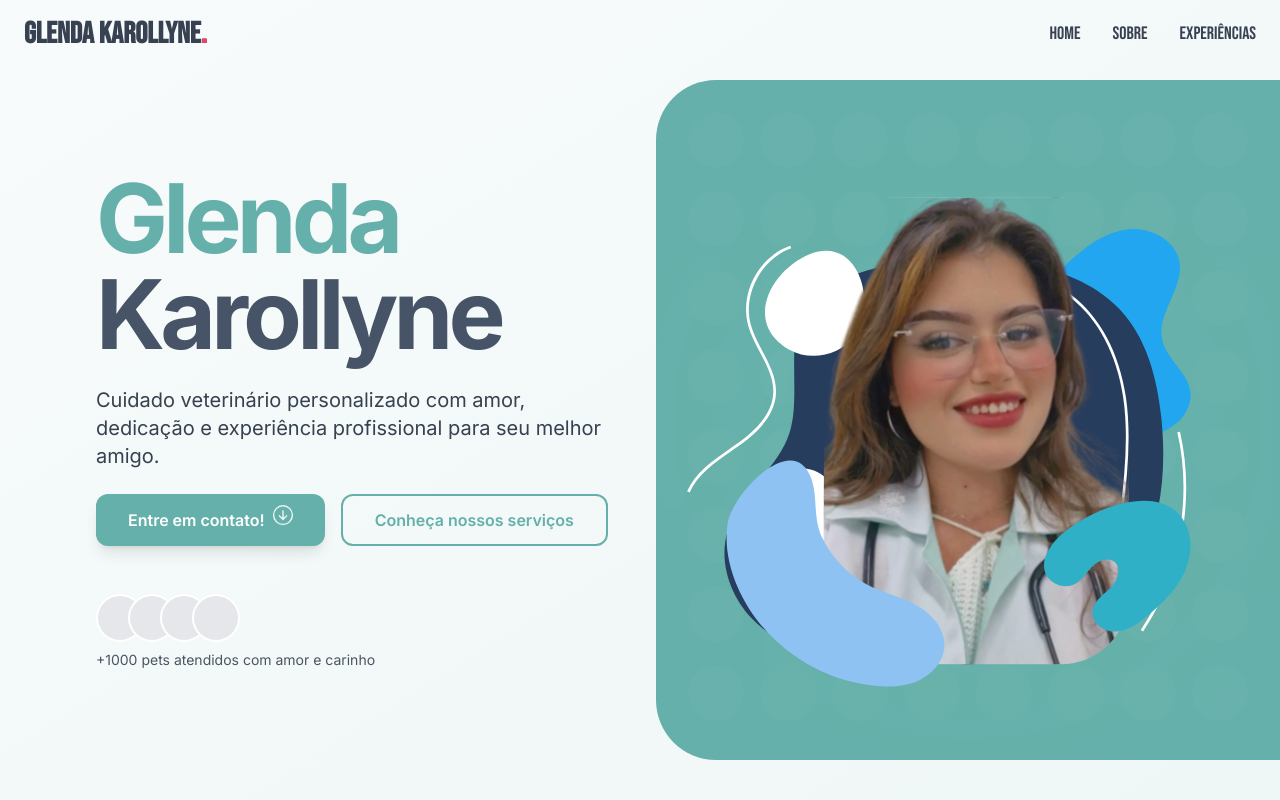
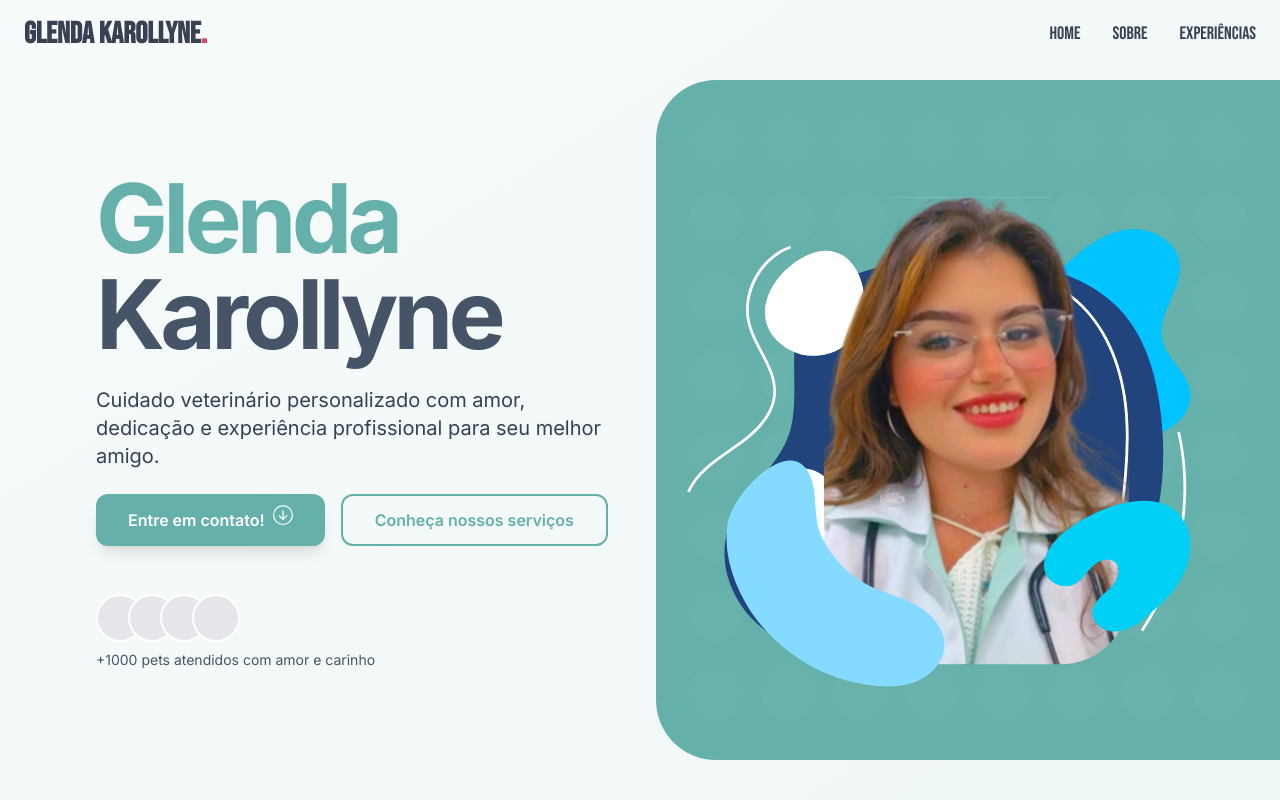
Before and after one commit to EriveltonMatos/veterinary, a Next.js app: page / in a window 1280 px wide. Shown: the top 800 px of the page. Built offline with nearby package versions, Linux system fonts and the light colour scheme.

Commit message:
adicionando cor na imagem

```diff
--- a/src/components/Hero.tsx
+++ b/src/components/Hero.tsx
@@ -37,7 +37,6 @@ export default function Hero() {
               </button>
             </div>
 
-            {/* Social proof */}
             <div className="flex flex-col items-center md:items-start gap-2 pt-6">
               <div className="flex -space-x-4">
                 {[1, 2, 3, 4].map((i) => (
@@ -53,10 +52,8 @@ export default function Hero() {
             </div>
           </div>
 
-          {/* Right content */}
           <div className="relative h-[500px] md:h-[680px] w-full">
             <div className="absolute inset-0 bg-Accent rounded-l-[60px] overflow-hidden">
-              {/* Decorative patterns */}
               <div className="absolute inset-0 opacity-10">
                 <div className="absolute top-0 left-0 w-full h-full bg-[radial-gradient(circle_at_50%_50%,rgba(255,255,255,0.2),transparent)]" />
                 <div className="grid grid-cols-8 gap-4 p-8 h-full">
@@ -71,13 +68,12 @@ export default function Hero() {
                 </div>
               </div>
 
-              {/* Main image */}
               <div className="absolute w-[90%] h-[100%] bottom-0 left-[5%] transition-transform duration-500 hover:scale-105">
                 <Image
                   src={heroImage}
                   fill
                   priority
-                  className="object-contain "
+                  className="object-contain saturate-[1.5] brightness-110"
                   alt="Dra. Glenda Karollyne"
                 />
               </div>
```
